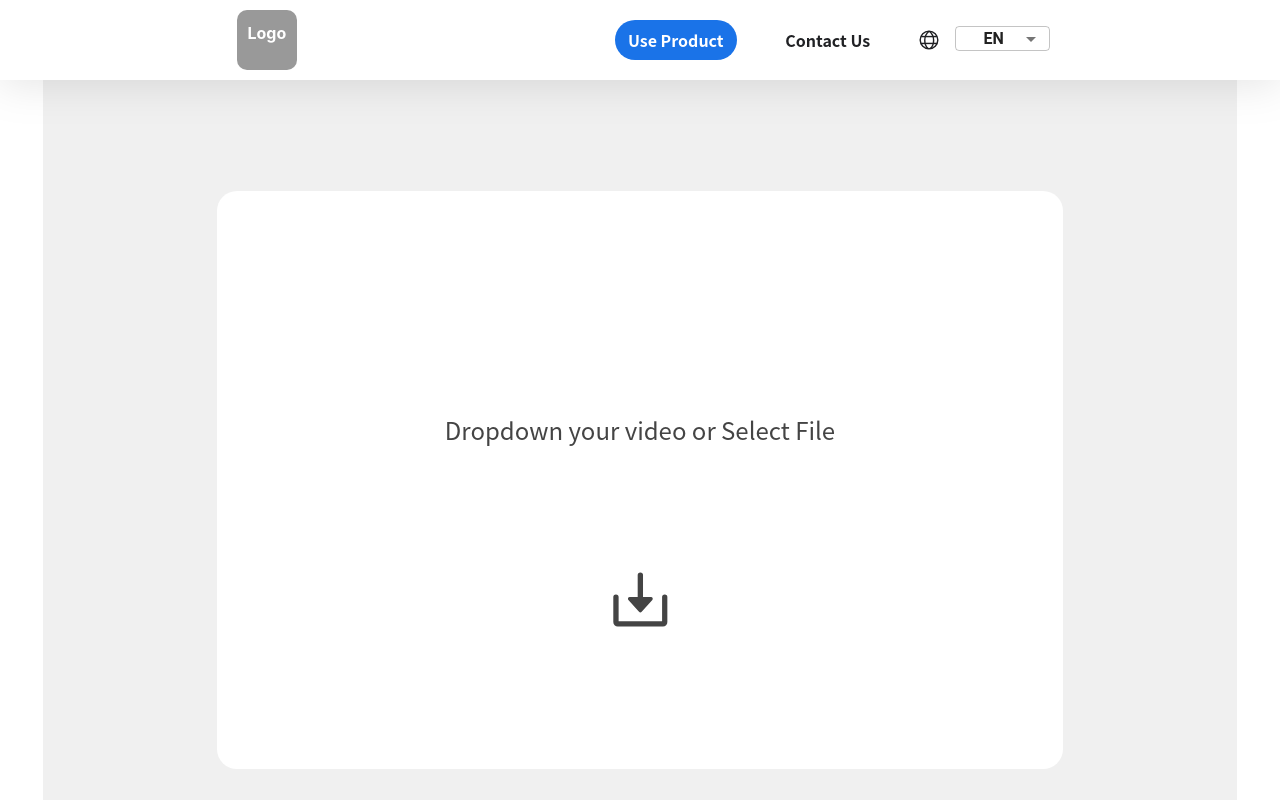
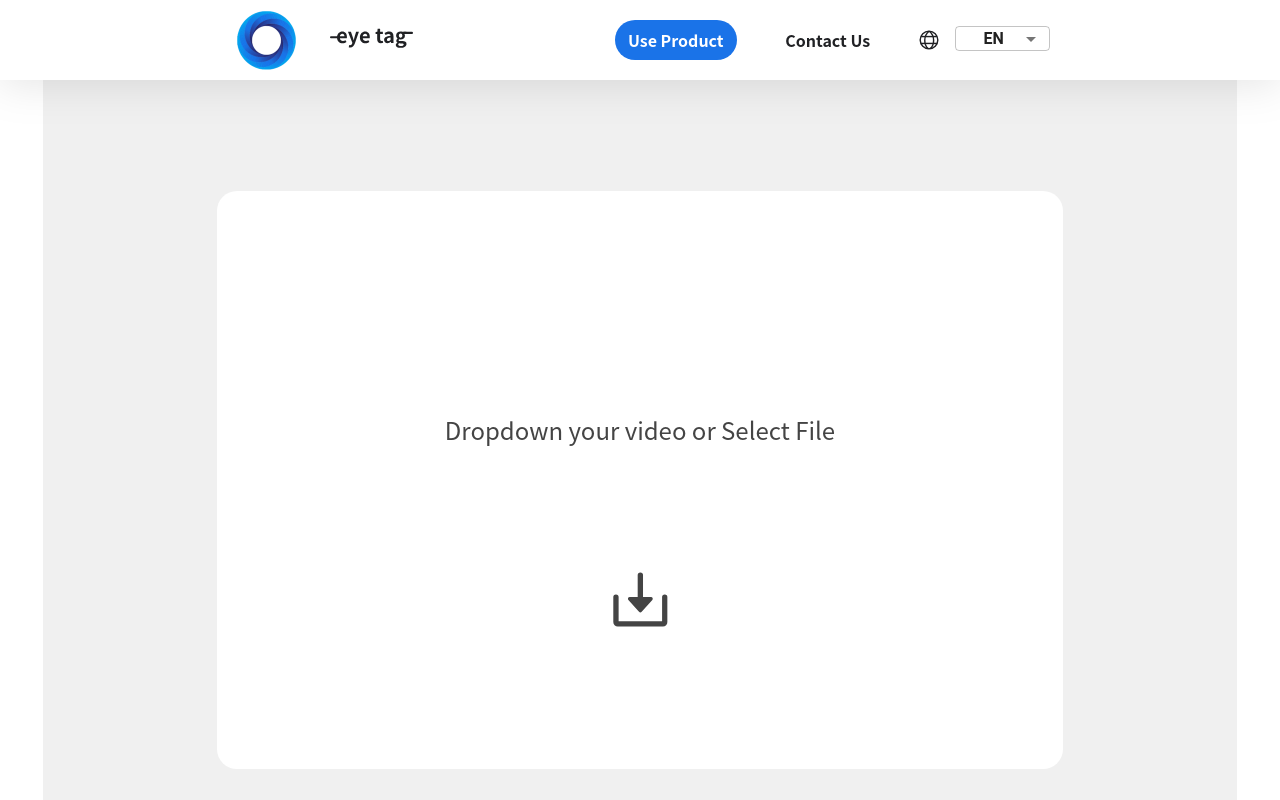
Before and after one commit to gkseogus/HallymCapStone, a React (Create React App) app: page /main in a window 1280 px wide. Shown: the top 800 px of the page. Built offline with nearby package versions, Linux system fonts and the light colour scheme.

Commit message:
220915_apply to logo

```diff
--- a/src/components/Main/MainNavBar/index.js
+++ b/src/components/Main/MainNavBar/index.js
@@ -6,6 +6,8 @@ import MenuItem from "@mui/material/MenuItem";
 import Select from "@mui/material/Select";
 import GlobalIcon from "./Img/globalIcon.svg";
 // import i18next from "../MainNavBar/I18n/index";
+import navbarLogoIcon from "./Img/navbarLogoIcon.svg";
+import eyeTagIcon from "./Img/eyeTagIcon.svg";
 
 const Contain = styled.nav`
   width: 100vw;
@@ -19,20 +21,23 @@ const Contain = styled.nav`
   z-index: 10;
 `;
 
-const LogoContain = styled.div`
+const LogoContain = styled.img`
   width: 60px;
   height: 60px;
   left: 0px;
   top: 10px;
   margin: auto;
   margin-left: 18.5%;
-  background-color: #999999;
-  border-radius: 10px;
 `;
 
-const LogoText = styled.h2`
-  color: #ffffff;
-  font-size: 16px;
+const EyeTagIconContain = styled.img`
+  position: absolute;
+  width: 83px;
+  height: 30px;
+  left: 100px;
+  top: 10px;
+  margin-top: 10px;
+  margin-left: 18%;
 `;
 
 const NavLinkContain = styled(Link)`
@@ -108,10 +113,8 @@ const MainNavBar = () => {
 
   return (
     <Contain>
-      <LogoContain>
-        {/* Logo는 예시 -> 나중에 이미지로 교체 */}
-        <LogoText>Logo</LogoText>
-      </LogoContain>
+      <LogoContain src={navbarLogoIcon} alt="NavbarLogoIcon" />
+      <EyeTagIconContain src={eyeTagIcon} alt="eyeTagIcon" />
       <NavLinkContain onClick={ScrollTop} to="/home">
         <FirstNavLinkText>Use Product</FirstNavLinkText>
       </NavLinkContain>
```
